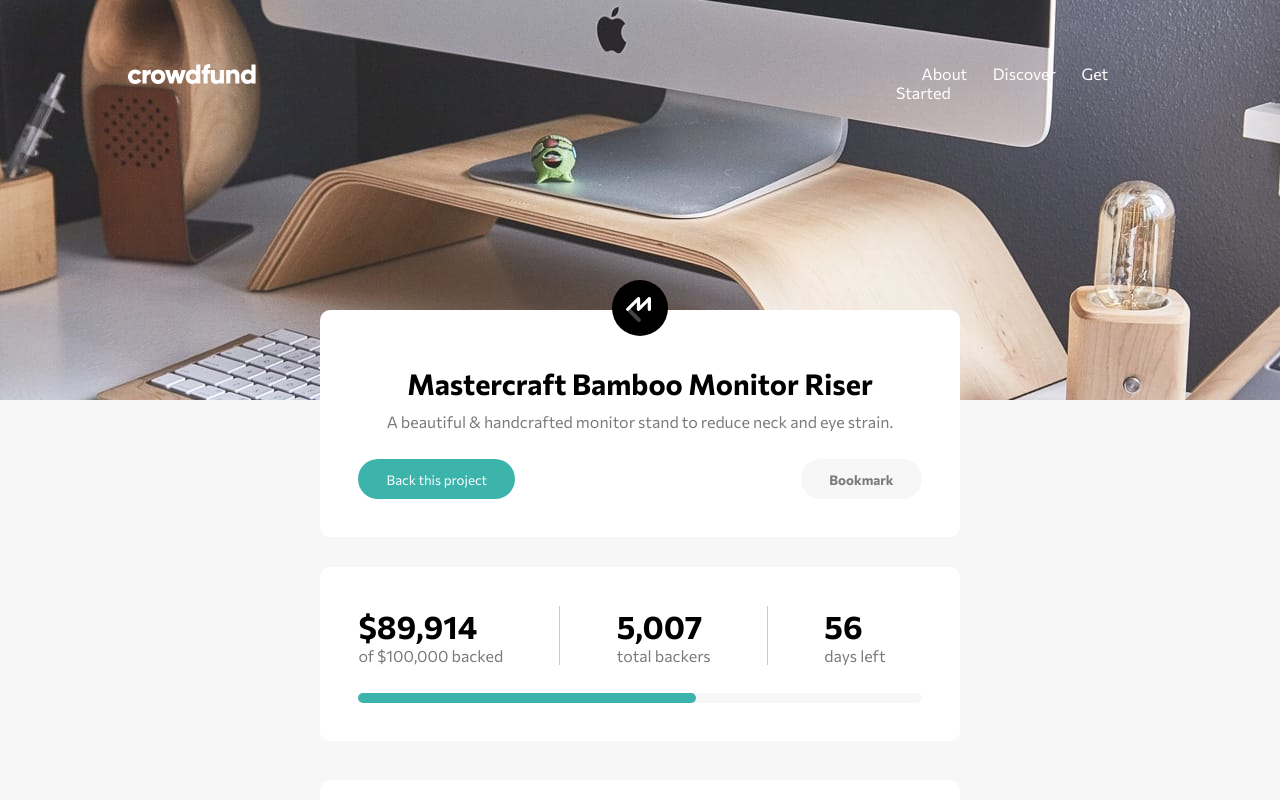
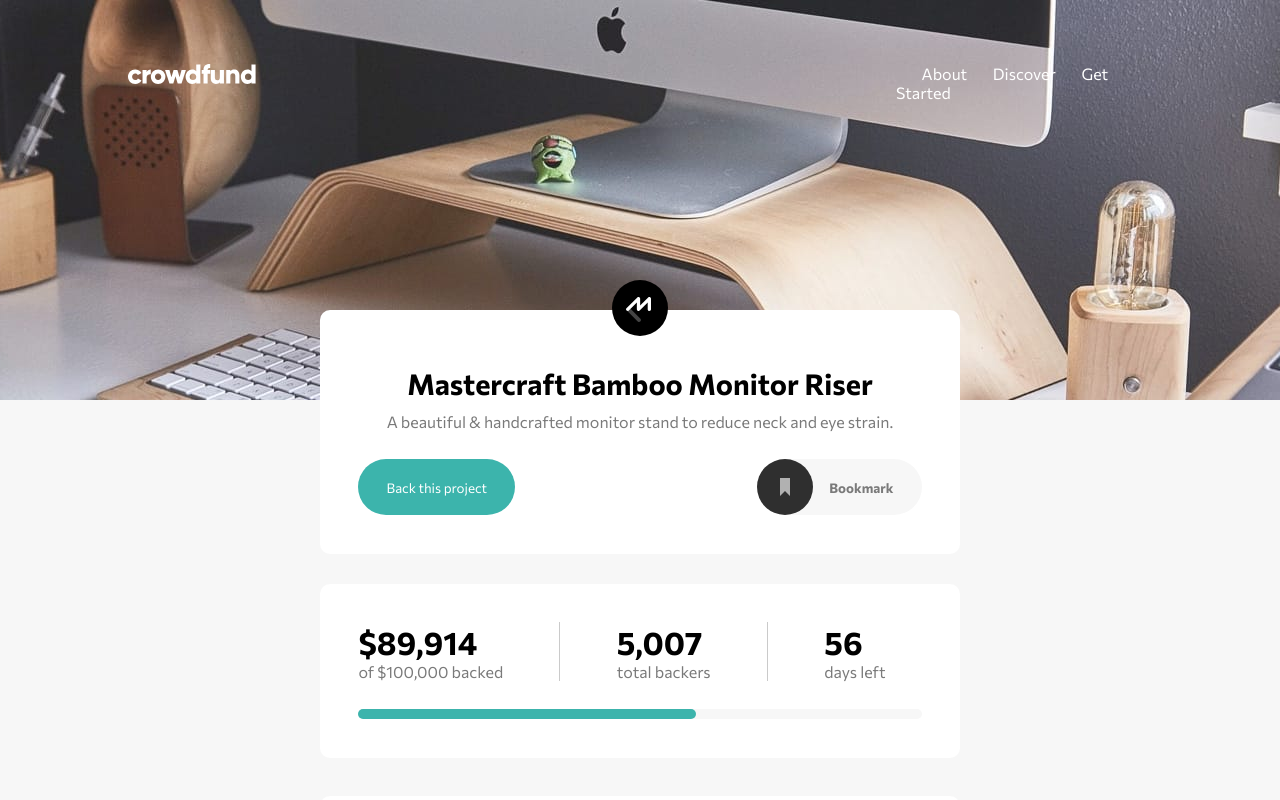
Before and after one commit to maberizk/crowdfunding-product-page, a React (Vite) app: page / in a window 1280 px wide. Shown: the top 800 px of the page. Built offline with nearby package versions, Linux system fonts and the light colour scheme.

Commit message:
bookmarked functioning

```diff
--- a/src/App.css
+++ b/src/App.css
@@ -95,10 +95,27 @@ p {
 .bookmarkToggle {
   background-color: rgb(247, 247, 247);
   border: none;
-  padding: 2% 5%;
+  padding: 0 5% 0 0;
   color: hsl(0, 0%, 48%);
   border-radius: 40px;
   font-weight: 600;
+  display: flex;
+  flex-direction: row;
+  justify-content: space-between;
+  align-items: center;
+}
+
+.bookmarkIcon {
+  margin-right: 16px;
+}
+
+.bookmarked {
+  color: hsl(176, 50%, 47%);
+  fill: hsl(176, 50%, 47%);
+}
+
+.bookmarkedFill {
+  fill: white;
 }
 
 .backingDetails {
--- a/src/Intro.jsx
+++ b/src/Intro.jsx
@@ -1,6 +1,12 @@
-import React from "react";
+import React, { useState } from "react";
 
 const Intro = () => {
+  const [isBookmarked, setBookmarked] = useState(false);
+
+  const handleBookmark = () => {
+    setBookmarked(!isBookmarked);
+  };
+
   return (
     <div className="introBox">
       <svg
@@ -25,11 +31,37 @@ const Intro = () => {
       </svg>
       <h1 className="title">Mastercraft Bamboo Monitor Riser</h1>
       <p>
-        A beautiful & handcrafted monitor stand to reduce neck and eye strain.{" "}
-      </p>{" "}
+        A beautiful & handcrafted monitor stand to reduce neck and eye strain.
+      </p>
       <div className="buttonContainer">
         <button className="BackProjectBtn">Back this project</button>
-        <button className="bookmarkToggle">Bookmark</button>
+        <button
+          className={`bookmarkToggle ${isBookmarked ? "bookmarked" : ""}`}
+          onClick={handleBookmark}
+        >
+          <svg
+            className="bookmarkIcon"
+            width="56"
+            height="56"
+            xmlns="http://www.w3.org/2000/svg"
+          >
+            <g fill="none" fill-rule="evenodd">
+              <circle
+                className={isBookmarked ? "bookmarked" : ""}
+                fill="#2F2F2F"
+                cx="28"
+                cy="28"
+                r="28"
+              />
+              <path
+                className={isBookmarked ? "bookmarkedFill" : ""}
+                fill="#B1B1B1"
+                d="M23 19v18l5-5.058L33 37V19z"
+              />
+            </g>
+          </svg>
+          Bookmark
+        </button>
       </div>
     </div>
   );
```
